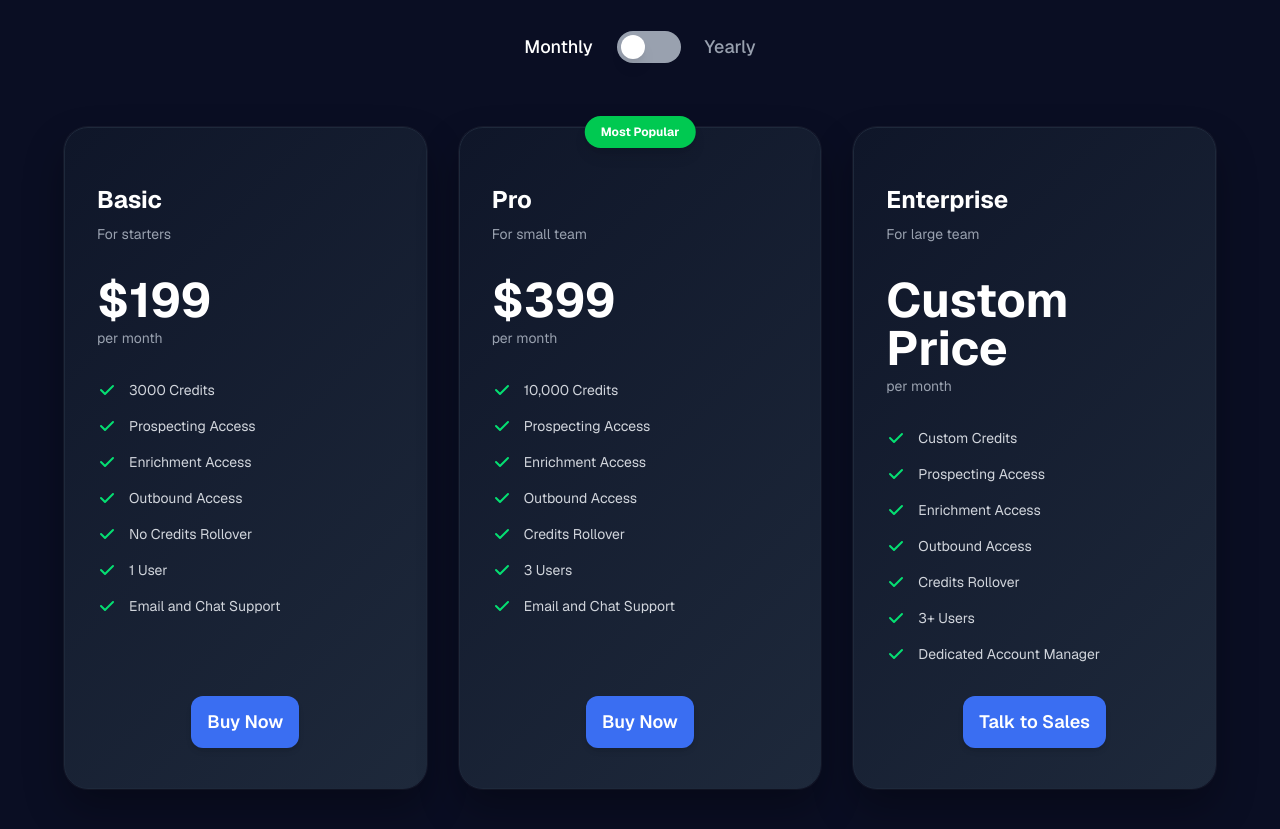
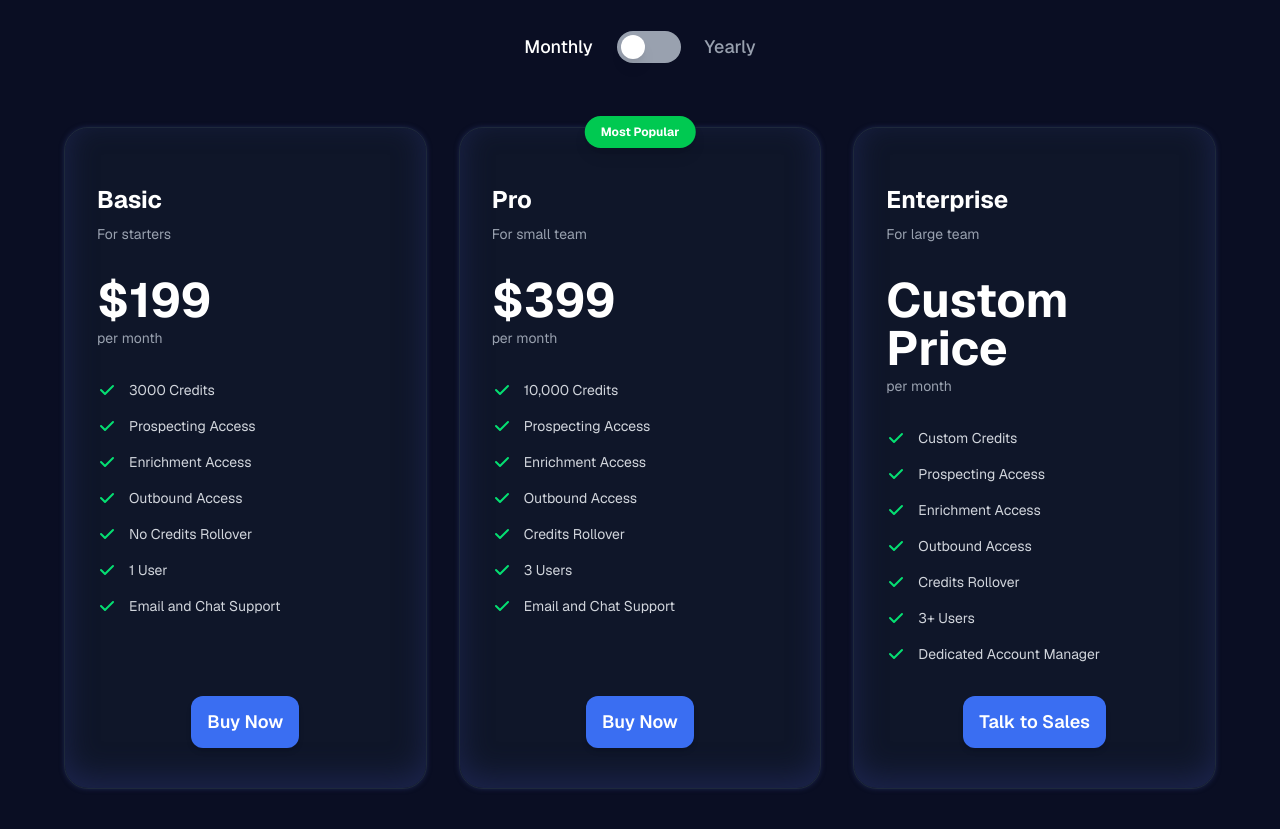
Before and after one commit to shaurya127/salesoutreach-wesbite, a Next.js app: page / in a window 1280 px wide. Shown: the part 4220-5049 px from the top of the page. Built offline with nearby package versions, Linux system fonts and the light colour scheme.

Commit message:
price shadow

```diff
--- a/src/components/PricingSection.tsx
+++ b/src/components/PricingSection.tsx
@@ -98,9 +98,9 @@ const PricingSection = () => {
               key={plan.name}
               className="relative flex flex-col bg-[#0f1629] border border-[#1e293b] rounded-3xl shadow-2xl px-8 py-10 w-full max-w-[380px] mx-auto"
               style={{
-                background: "linear-gradient(135deg, #0f1629 0%, #1e293b 100%)",
-                boxShadow: "0 20px 40px rgba(0, 0, 0, 0.3), 0 0 0 1px rgba(255, 255, 255, 0.05)",
-              }}
+            boxShadow:
+              "0 0 5px 0 #1c244c, inset 0 -10px 30px #1c244c",
+          }}
             >
               {/* Badge */}
               {plan.badge && (
```
